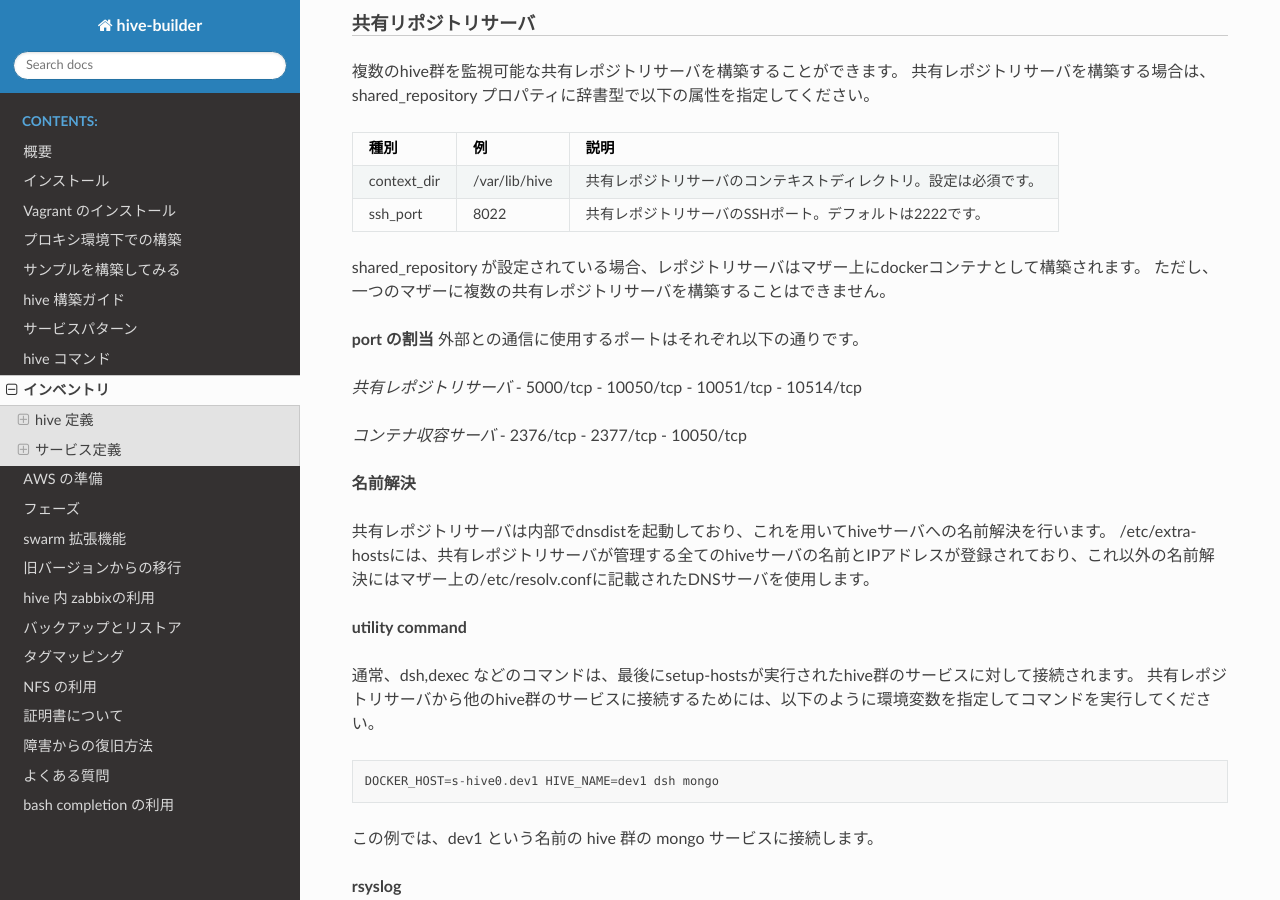
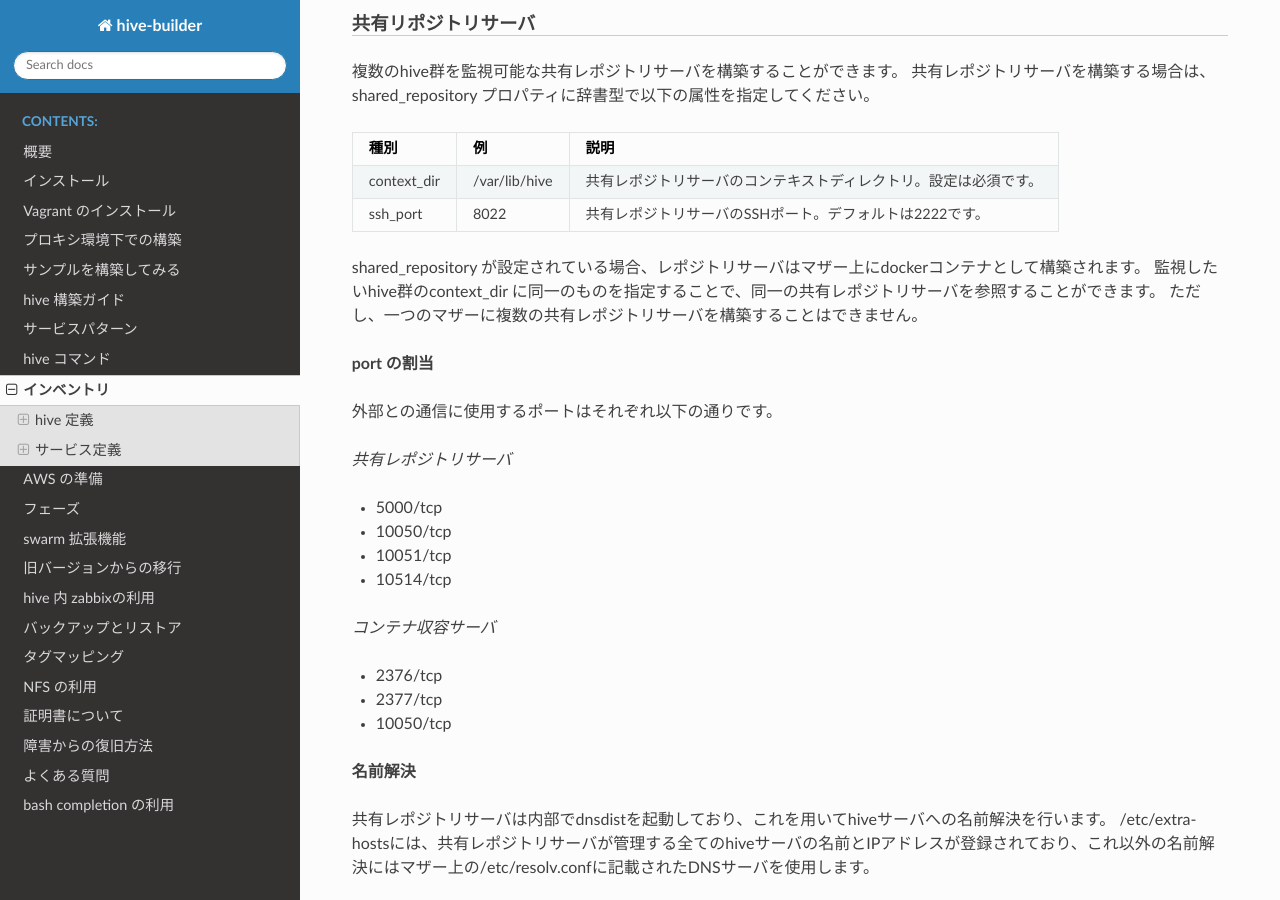
Before and after one commit to procube-open/hive-builder, a Sphinx documentation site: the page built from docs/inventory.rst, in a window 1280 px wide and 900 px high, scrolled down 4669 px. Built offline with Sphinx 7.4.7 and the Read the Docs theme 3.1.0, drawn with Linux system fonts in a browser that asks for light colours.

Commit message:
fix document

```diff
--- a/docs/inventory.rst
+++ b/docs/inventory.rst
@@ -250,18 +250,22 @@ hive定義の internal_cidr プロパティで変更できます。
       - 共有レポジトリサーバのSSHポート。デフォルトは2222です。
 
 shared_repository が設定されている場合、レポジトリサーバはマザー上にdockerコンテナとして構築されます。
+監視したいhive群のcontext_dir に同一のものを指定することで、同一の共有レポジトリサーバを参照することができます。
 ただし、一つのマザーに複数の共有レポジトリサーバを構築することはできません。
 
 **port の割当**
+
 外部との通信に使用するポートはそれぞれ以下の通りです。
 
 *共有レポジトリサーバ*
+
 - 5000/tcp
 - 10050/tcp
 - 10051/tcp
 - 10514/tcp
 
 *コンテナ収容サーバ*
+
 - 2376/tcp
 - 2377/tcp
 - 10050/tcp
```
